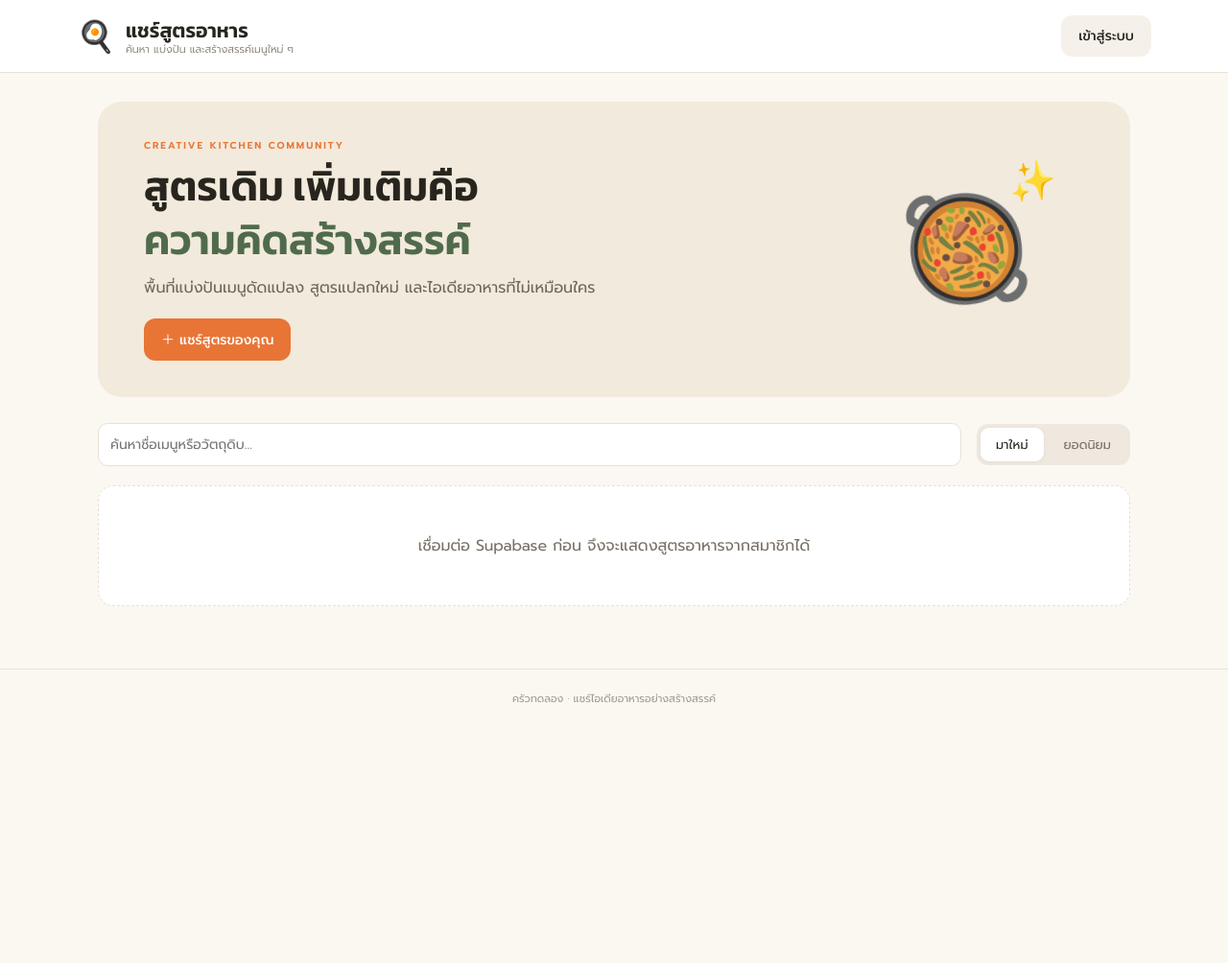
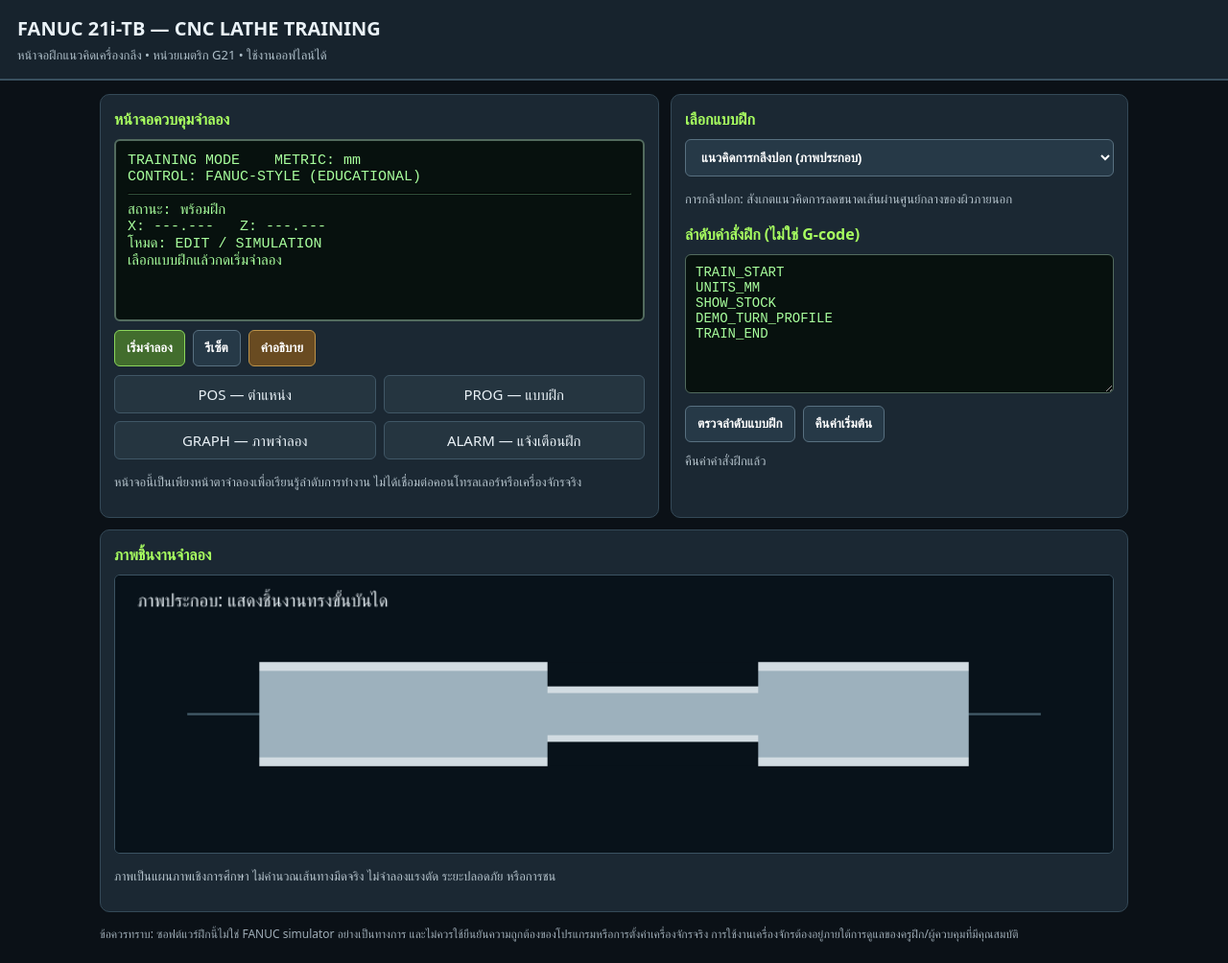
Before and after one commit to saharak117-bot/-, a plain HTML site: page index.html in a window 1280 px wide. Shown: the whole page at 96% size. Before the commit the page ends 800 px from the top, so only its background shows below. Drawn offline with nearby package versions, Linux system fonts and the light colour scheme.

Commit message:
Add files via upload

```diff
--- a/index.html
+++ b/index.html
@@ -1,66 +1,95 @@
 <!doctype html>
 <html lang="th">
 <head>
-  <meta charset="utf-8">
-  <meta name="viewport" content="width=device-width,initial-scale=1">
-  <meta name="theme-color" content="#f5efe5">
-  <title>แชร์สูตรอาหาร — ค้นหาและแบ่งปันสูตรอาหาร</title>
-  <link rel="stylesheet" href="style.css">
-  <script src="https://cdn.jsdelivr.net/npm/@supabase/supabase-js@2"></script>
-</head>
+<meta charset="utf-8"><meta name="viewport" content="width=device-width,initial-scale=1">
+<title>FANUC 21i-TB | CNC Training Simulator</title>
+<link rel="manifest" href="manifest.webmanifest">
+<meta name="theme-color" content="#101820">
+<style>
+:root{--bg:#101820;--panel:#1b2833;--line:#344957;--green:#a8ff60;--amber:#ffca63;--red:#ff7474;--txt:#eaf2f7}
+*{box-sizing:border-box}body{margin:0;background:#0b1117;color:var(--txt);font:15px system-ui,sans-serif}
+header{padding:16px 18px;background:#17232d;border-bottom:2px solid #39505f}
+h1{font-size:20px;margin:0}header p{margin:5px 0 0;color:#aebec8;font-size:13px}
+main{max-width:1100px;margin:auto;padding:14px;display:grid;gap:12px;grid-template-columns:1.1fr .9fr}
+.panel{background:var(--panel);border:1px solid var(--line);border-radius:10px;padding:14px;min-width:0}
+h2{font-size:16px;margin:0 0 10px;color:var(--green)}
+.screen{background:#07110e;border:2px solid #526b5e;border-radius:6px;padding:12px;color:#a8ff9d;font-family:ui-monospace,monospace;min-height:190px}
+.row{display:flex;gap:8px;flex-wrap:wrap;margin:9px 0}
+button,select{background:#263947;color:white;border:1px solid #587080;border-radius:6px;padding:10px 12px;font-weight:600}
+button:active{transform:translateY(1px)}button.primary{background:#426d2d;border-color:#8bd65b}
+button.warn{background:#694b21;border-color:#bd9349}
+textarea{width:100%;min-height:145px;background:#07110e;color:#a8ff9d;border:1px solid #526b5e;border-radius:6px;padding:10px;font:14px ui-monospace,monospace}
+canvas{width:100%;background:#08121a;border:1px solid #3b5362;border-radius:6px;display:block}
+.small{color:#b4c2cb;font-size:13px;line-height:1.55}.status{font-weight:700;color:var(--green)}.warning{color:var(--amber)}
+.grid2{display:grid;grid-template-columns:1fr 1fr;gap:8px}
+.key{background:#253540;padding:9px;border-radius:6px;text-align:center;border:1px solid #405766}
+footer{max-width:1100px;margin:0 auto;padding:0 14px 22px;color:#9eacb6;font-size:12px}
+@media(max-width:760px){main{grid-template-columns:1fr}h1{font-size:18px}}
+</style></head>
 <body>
-<header class="topbar">
-  <a class="brand" href="#"><span class="brand-icon">🍳</span><span>แชร์สูตรอาหาร<small>ค้นหา แบ่งปัน และสร้างสรรค์เมนูใหม่ ๆ</small></span></a>
-  <div class="account">
-    <span id="user-label" class="user-label"></span>
-    <button id="login-open" class="btn btn-light">เข้าสู่ระบบ</button>
-    <button id="logout" class="btn btn-light hidden">ออกจากระบบ</button>
-  </div>
-</header>
-<main class="container">
-  <section class="hero">
-    <div><p class="eyebrow">CREATIVE KITCHEN COMMUNITY</p><h1>สูตรเดิม เพิ่มเติมคือ<br><em>ความคิดสร้างสรรค์</em></h1>
-    <p>พื้นที่แบ่งปันเมนูดัดแปลง สูตรแปลกใหม่ และไอเดียอาหารที่ไม่เหมือนใคร</p>
-    <button id="post-open" class="btn btn-primary">＋ แชร์สูตรของคุณ</button></div>
-    <div class="hero-art" aria-hidden="true">🥘<span>✨</span></div>
-  </section>
-  <section class="toolbar">
-    <input id="search" type="search" placeholder="ค้นหาชื่อเมนูหรือวัตถุดิบ…">
-    <div class="tabs"><button class="tab active" data-sort="new">มาใหม่</button><button class="tab" data-sort="popular">ยอดนิยม</button></div>
-  </section>
-  <div id="notice" class="notice hidden"></div>
-  <section id="recipe-list" class="recipe-grid"><div class="empty">กำลังโหลดสูตรอาหาร…</div></section>
+<header><h1>FANUC 21i-TB — CNC LATHE TRAINING</h1><p>หน้าจอฝึกแนวคิดเครื่องกลึง • หน่วยเมตริก G21 • ใช้งานออฟไลน์ได้</p></header>
+<main>
+<section class="panel">
+<h2>หน้าจอควบคุมจำลอง</h2>
+<div class="screen" id="screen">
+<div>TRAINING MODE&nbsp;&nbsp;&nbsp; METRIC: mm</div><div>CONTROL: FANUC-STYLE (EDUCATIONAL)</div><hr style="border-color:#31503a">
+<div id="readout">สถานะ: พร้อมฝึก</div><div id="coords">X: ---.--- &nbsp; Z: ---.---</div>
+<div id="mode">โหมด: EDIT / SIMULATION</div><div id="message">เลือกแบบฝึกแล้วกดเริ่มจำลอง</div>
+</div>
+<div class="row">
+<button class="primary" onclick="startSim()">เริ่มจำลอง</button>
+<button onclick="resetSim()">รีเซ็ต</button>
+<button class="warn" onclick="showLesson()">คำอธิบาย</button>
+</div>
+<div class="grid2">
+<div class="key">POS — ตำแหน่ง</div><div class="key">PROG — แบบฝึก</div>
+<div class="key">GRAPH — ภาพจำลอง</div><div class="key">ALARM — แจ้งเตือนฝึก</div>
+</div>
+<p class="small">หน้าจอนี้เป็นเพียงหน้าตาจำลองเพื่อเรียนรู้ลำดับการทำงาน ไม่ได้เชื่อมต่อคอนโทรลเลอร์หรือเครื่องจักรจริง</p>
+</section>
+<section class="panel">
+<h2>เลือกแบบฝึก</h2>
+<select id="lesson" onchange="loadLesson()" style="width:100%">
+<option value="turn">แนวคิดการกลึงปอก (ภาพประกอบ)</option>
+<option value="drill">แนวคิดการเจาะรู</option>
+<option value="bore">แนวคิดการคว้าน</option>
+<option value="thread">แนวคิดเกลียว</option>
+</select>
+<p class="small" id="lessonText">เรียนรู้ว่าการกลึงปอกเปลี่ยนเส้นผ่านศูนย์กลางของชิ้นงานอย่างไร</p>
+<h2 style="margin-top:16px">ลำดับคำสั่งฝึก (ไม่ใช่ G-code)</h2>
+<textarea id="program" spellcheck="false">TRAIN_START
+UNITS_MM
+SHOW_STOCK
+DEMO_TURN_PROFILE
+TRAIN_END</textarea>
+<div class="row"><button onclick="checkProgram()">ตรวจลำดับแบบฝึก</button><button onclick="restoreProgram()">คืนค่าเริ่มต้น</button></div>
+<div id="feedback" class="small">ใช้คำสั่งฝึกที่กำหนดไว้เท่านั้น ระบบนี้ไม่แปลหรือสร้างโปรแกรม CNC ที่นำไปใช้กับเครื่องจริงได้</div>
+</section>
+<section class="panel" style="grid-column:1/-1">
+<h2>ภาพชิ้นงานจำลอง</h2><canvas id="canvas" width="900" height="250"></canvas>
+<p class="small">ภาพเป็นแผนภาพเชิงการศึกษา ไม่คำนวณเส้นทางมีดจริง ไม่จำลองแรงตัด ระยะปลอดภัย หรือการชน</p>
+</section>
 </main>
-
-<dialog id="auth-dialog" class="modal">
-  <form method="dialog" class="modal-head"><div><p class="eyebrow">WELCOME</p><h2>เข้าร่วมครัวทดลอง</h2></div><button class="x" aria-label="ปิด">×</button></form>
-  <div class="auth-tabs"><button id="show-login" class="auth-tab active">เข้าสู่ระบบ</button><button id="show-signup" class="auth-tab">สมัครสมาชิก</button></div>
-  <form id="password-form" class="stack">
-    <label>ชื่อผู้ใช้<input id="auth-username" autocomplete="username" minlength="3" maxlength="24" required placeholder="เช่น cook123"></label>
-    <label>รหัสผ่าน<input id="auth-password" type="password" autocomplete="current-password" minlength="8" required placeholder="อย่างน้อย 8 ตัวอักษร"></label>
-    <label id="confirm-wrap" class="hidden">ยืนยันรหัสผ่าน<input id="auth-confirm" type="password" autocomplete="new-password" minlength="8" placeholder="พิมพ์รหัสผ่านอีกครั้ง"></label>
-    <button id="password-submit" class="btn btn-primary full" type="submit">เข้าสู่ระบบ</button>
-  </form>
-  <div class="or"><span>หรือ</span></div>
-  <button id="google-login" class="btn btn-google full"><b class="google-g">G</b> ดำเนินการต่อด้วย Google</button>
-  <p class="hint">ชื่อผู้ใช้ต้องไม่ซ้ำกัน และรหัสผ่านอย่างน้อย 8 ตัวอักษร</p>
-  <p id="auth-message" class="form-message" role="status"></p>
-</dialog>
-
-<dialog id="post-dialog" class="modal wide">
-  <form method="dialog" class="modal-head"><div><p class="eyebrow">YOUR CREATION</p><h2>แบ่งปันสูตรใหม่</h2></div><button class="x" aria-label="ปิด">×</button></form>
-  <form id="recipe-form" class="stack">
-    <label>ชื่อเมนู<input id="recipe-title" maxlength="90" required placeholder="เช่น ข้าวผัดชาเขียว"></label>
-    <label>เมนูต้นแบบ / แรงบันดาลใจ<input id="recipe-original" maxlength="90" placeholder="ดัดแปลงมาจากเมนูอะไร"></label>
-    <label>แนวคิดความแปลกใหม่<textarea id="recipe-description" maxlength="500" rows="2" placeholder="เล่าว่าทำไมถึงคิดเมนูนี้ขึ้นมา"></textarea></label>
-    <label>วัตถุดิบ<textarea id="recipe-ingredients" rows="4" required placeholder="ใส่วัตถุดิบทีละบรรทัด"></textarea></label>
-    <label>วิธีทำ<textarea id="recipe-steps" rows="5" required placeholder="อธิบายขั้นตอนทีละข้อ"></textarea></label>
-    <label>รูปภาพเมนู (ได้ 1 รูป, ไม่เกิน 5 MB)<input id="recipe-image" type="file" accept="image/jpeg,image/png,image/webp" required></label>
-    <button id="recipe-submit" class="btn btn-primary full" type="submit">เผยแพร่สูตร</button>
-    <p id="recipe-message" class="form-message"></p>
-  </form>
-</dialog>
-<footer>ครัวทดลอง · แชร์ไอเดียอาหารอย่างสร้างสรรค์</footer>
-<script src="app.js"></script>
-</body>
-</html>
+<footer>ข้อควรทราบ: ซอฟต์แวร์ฝึกนี้ไม่ใช่ FANUC simulator อย่างเป็นทางการ และไม่ควรใช้ยืนยันความถูกต้องของโปรแกรมหรือการตั้งค่าเครื่องจักรจริง การใช้งานเครื่องจักรต้องอยู่ภายใต้การดูแลของครูฝึก/ผู้ควบคุมที่มีคุณสมบัติ</footer>
+<script>
+const lessons={
+turn:{text:"การกลึงปอก: สังเกตแนวคิดการลดขนาดเส้นผ่านศูนย์กลางของผิวภายนอก",cmd:"TRAIN_START\nUNITS_MM\nSHOW_STOCK\nDEMO_TURN_PROFILE\nTRAIN_END",label:"แสดงชิ้นงานทรงขั้นบันได"},
+drill:{text:"การเจาะ: ทำความเข้าใจว่ารูเจาะอยู่ตามแนวแกนกลางของชิ้นงาน",cmd:"TRAIN_START\nUNITS_MM\nSHOW_STOCK\nDEMO_CENTER_HOLE\nTRAIN_END",label:"แสดงรูตรงกลางชิ้นงาน"},
+bore:{text:"การคว้าน: เรียนรู้แนวคิดการขยาย/ปรับผิวด้านในของรูที่มีอยู่",cmd:"TRAIN_START\nUNITS_MM\nSHOW_STOCK\nDEMO_INTERNAL_BORE\nTRAIN_END",label:"แสดงรูด้านในที่ขยายขึ้น"},
+thread:{text:"เกลียว: ทำความเข้าใจลักษณะผิวเป็นร่องวนรอบชิ้นงาน",cmd:"TRAIN_START\nUNITS_MM\nSHOW_STOCK\nDEMO_THREAD_SURFACE\nTRAIN_END",label:"แสดงลายเกลียวเชิงสัญลักษณ์"}
+};
+let current="turn",running=false;
+function loadLesson(){current=document.getElementById('lesson').value;document.getElementById('lessonText').textContent=lessons[current].text;restoreProgram();draw(current)}
+function restoreProgram(){document.getElementById('program').value=lessons[current].cmd;document.getElementById('feedback').textContent="คืนค่าคำสั่งฝึกแล้ว"}
+function checkProgram(){let v=document.getElementById('program').value;let ok=v.includes("TRAIN_START")&&v.includes("UNITS_MM")&&v.includes("TRAIN_END")&&v.includes("DEMO_");document.getElementById('feedback').innerHTML=ok?'<span class="status">ลำดับแบบฝึกครบถ้วน</span>':'<span class="warning">ตรวจพบว่าลำดับแบบฝึกยังไม่ครบ ลองคืนค่าเริ่มต้น</span>'}
+function startSim(){running=true;document.getElementById('readout').textContent="สถานะ: กำลังแสดงภาพฝึก";document.getElementById('coords').textContent="X: แสดงเชิงสัญลักษณ์   Z: แสดงเชิงสัญลักษณ์";document.getElementById('mode').textContent="โหมด: GRAPH / TRAINING";document.getElementById('message').textContent=lessons[current].label;draw(current);checkProgram()}
+function resetSim(){running=false;document.getElementById('readout').textContent="สถานะ: พร้อมฝึก";document.getElementById('coords').textContent="X: ---.---   Z: ---.---";document.getElementById('mode').textContent="โหมด: EDIT / SIMULATION";document.getElementById('message').textContent="เลือกแบบฝึกแล้วกดเริ่มจำลอง";draw(current)}
+function showLesson(){alert(lessons[current].text+"\n\nนี่คือสื่อฝึกแนวคิด ไม่ใช่คู่มือเดินเครื่องจริง")}
+function draw(type){let c=document.getElementById('canvas'),x=c.getContext('2d');x.clearRect(0,0,c.width,c.height);x.fillStyle="#08121a";x.fillRect(0,0,c.width,c.height);x.strokeStyle="#425a68";x.lineWidth=2;x.beginPath();x.moveTo(65,125);x.lineTo(835,125);x.stroke();x.fillStyle="#9db1bd";x.fillRect(130,78,640,94);x.fillStyle="#d2dce2";x.fillRect(130,78,640,8);x.fillRect(130,164,640,8);
+if(type==="turn"){x.clearRect(390,78,190,94);x.fillStyle="#9db1bd";x.fillRect(390,100,190,50);x.fillStyle="#d2dce2";x.fillRect(390,100,190,6);x.fillRect(390,144,190,6)}
+if(type==="drill"||type==="bore"){x.fillStyle="#08121a";x.beginPath();x.ellipse(450,125,145,type==="drill"?18:31,0,0,Math.PI*2);x.fill();x.strokeStyle="#ffca63";x.stroke()}
+if(type==="thread"){x.strokeStyle="#ffca63";x.lineWidth=4;for(let i=0;i<18;i++){x.beginPath();x.moveTo(150+i*34,80);x.lineTo(170+i*34,170);x.stroke()}}
+x.fillStyle="#eaf2f7";x.font="16px system-ui";x.fillText("ภาพประกอบ: "+lessons[type].label,20,28)}
+loadLesson();
+if('serviceWorker' in navigator && location.protocol.startsWith('http')) navigator.serviceWorker.register('./sw.js');
+</script></body></html>
--- /dev/null
+++ b/sw.js
@@ -0,0 +1 @@
+const CACHE='cnc-training-v1';self.addEventListener('install',e=>e.waitUntil(caches.open(CACHE).then(c=>c.addAll(['./','./index.html','./manifest.webmanifest']))));self.addEventListener('fetch',e=>e.respondWith(caches.match(e.request).then(r=>r||fetch(e.request))));
```
Also changed, not shown: README_TH.txt, manifest.webmanifest (added).
